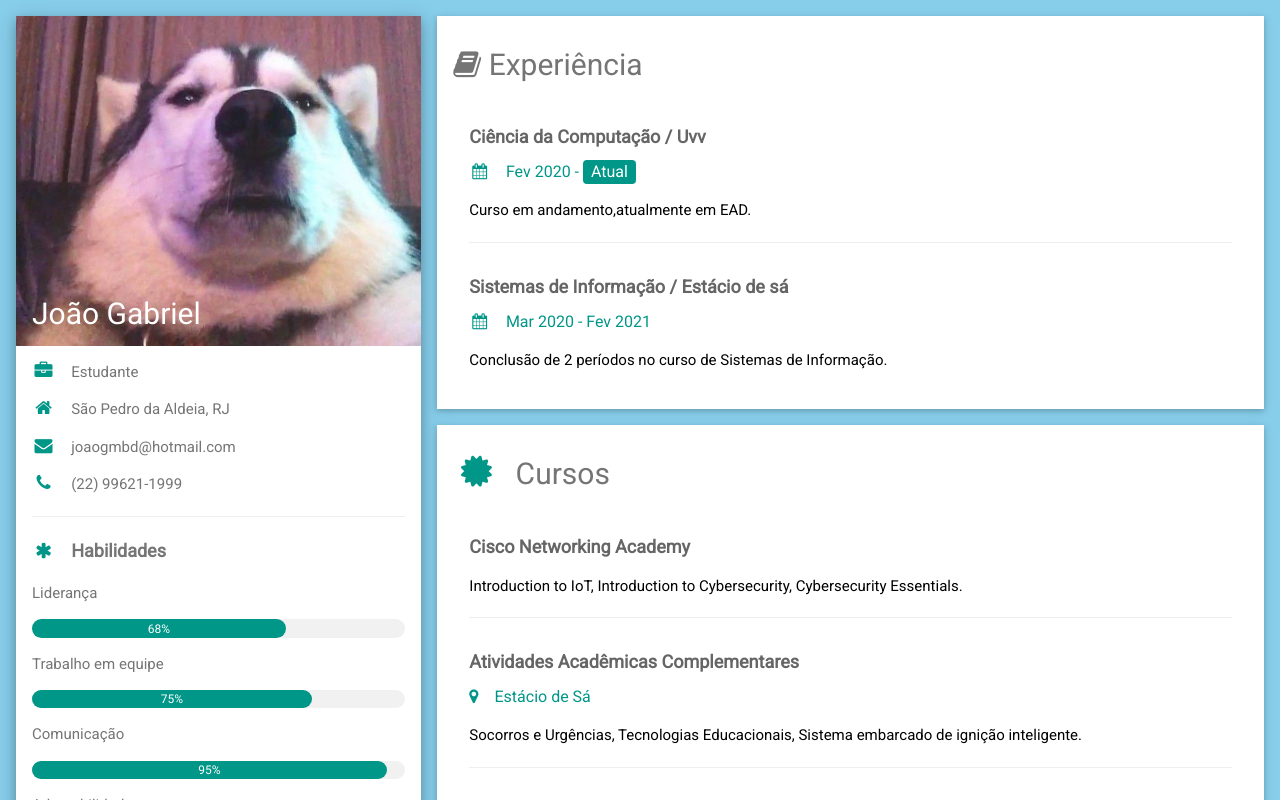
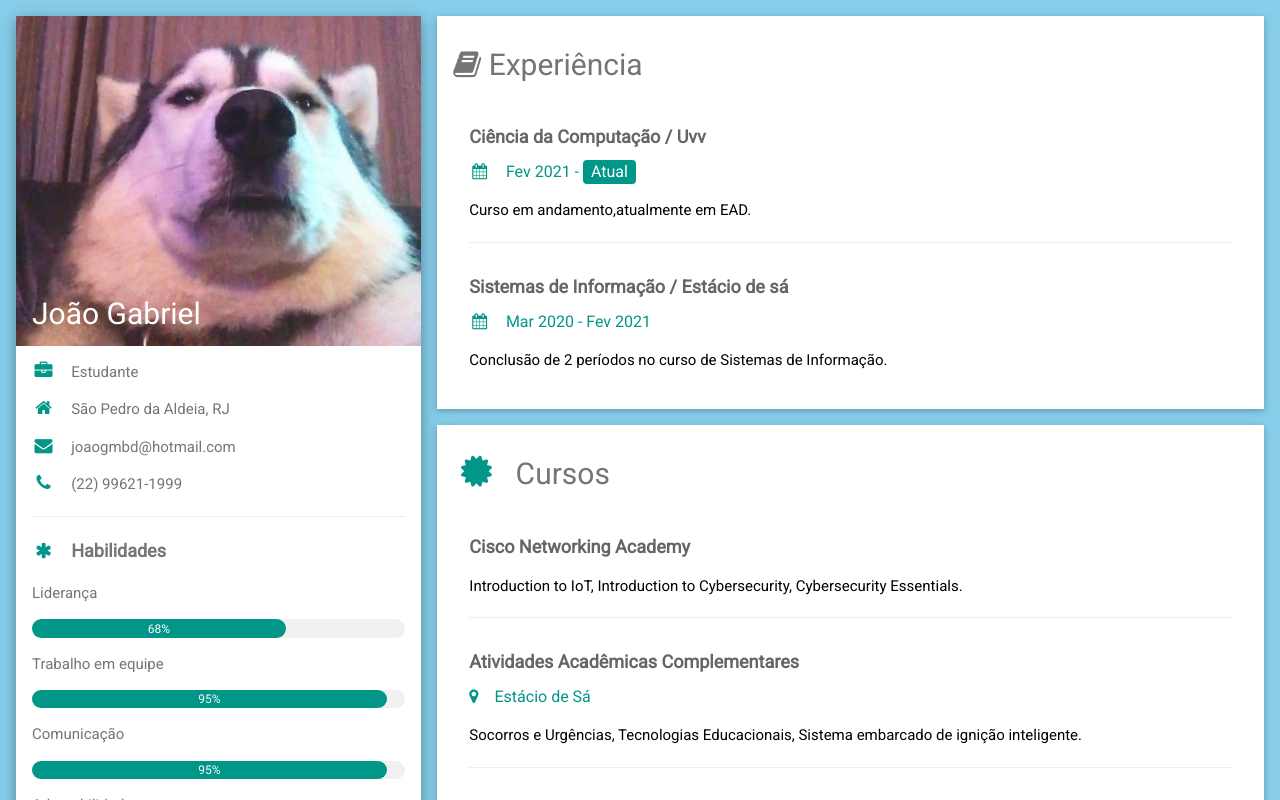
Before and after one commit to joaogmbd/cv, a plain HTML site: page index.html in a window 1280 px wide. Shown: the top 800 px of the page. Drawn offline with nearby package versions, Linux system fonts and the light colour scheme.

Commit message:
Update index.html

```diff
--- a/index.html
+++ b/index.html
@@ -43,8 +43,8 @@ html,body,h1,h2,h3,h4,h5,h6 {font-family: "Roboto", sans-serif;}
 
           <p>Trabalho em equipe</p>
           <div class="w3-light-grey w3-round-xlarge w3-small">
-            <div class="w3-container w3-center w3-round-xlarge w3-teal" style="width:75%">
-              <div class="w3-center w3-text-white">75%</div>
+            <div class="w3-container w3-center w3-round-xlarge w3-teal" style="width:95%">
+              <div class="w3-center w3-text-white">95%</div>
             </div>
           </div>
 
@@ -83,7 +83,7 @@ html,body,h1,h2,h3,h4,h5,h6 {font-family: "Roboto", sans-serif;}
 </i>Experiência</h2>
         <div class="w3-container">
           <h5 class="w3-opacity"><b>Ciência da Computação / Uvv</b></h5>
-          <h6 class="w3-text-teal"><i class="fa fa-calendar fa-fw w3-margin-right"></i>Fev 2020 - <span class="w3-tag w3-teal w3-round">Atual</span></h6>
+          <h6 class="w3-text-teal"><i class="fa fa-calendar fa-fw w3-margin-right"></i>Fev 2021 - <span class="w3-tag w3-teal w3-round">Atual</span></h6>
           <p>Curso em andamento,atualmente em EAD.</p>
           <hr>
         </div>
```
